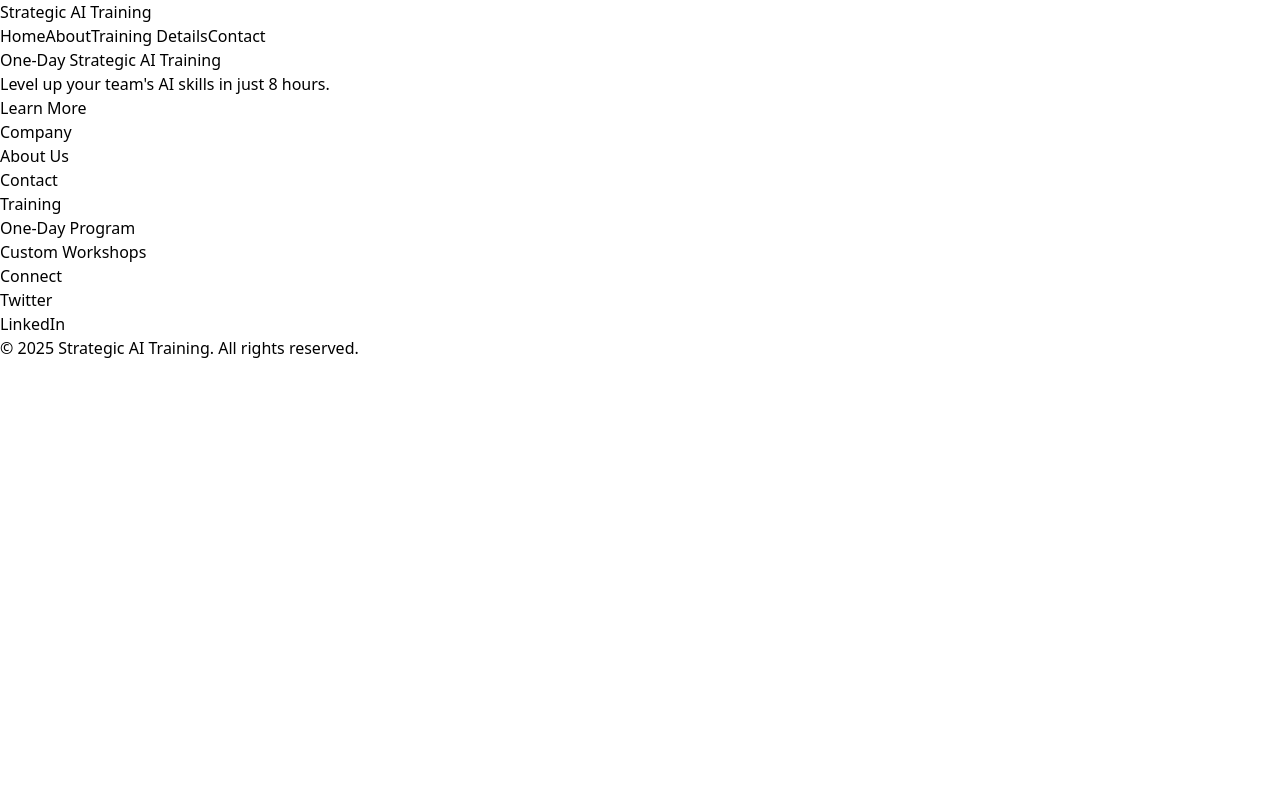
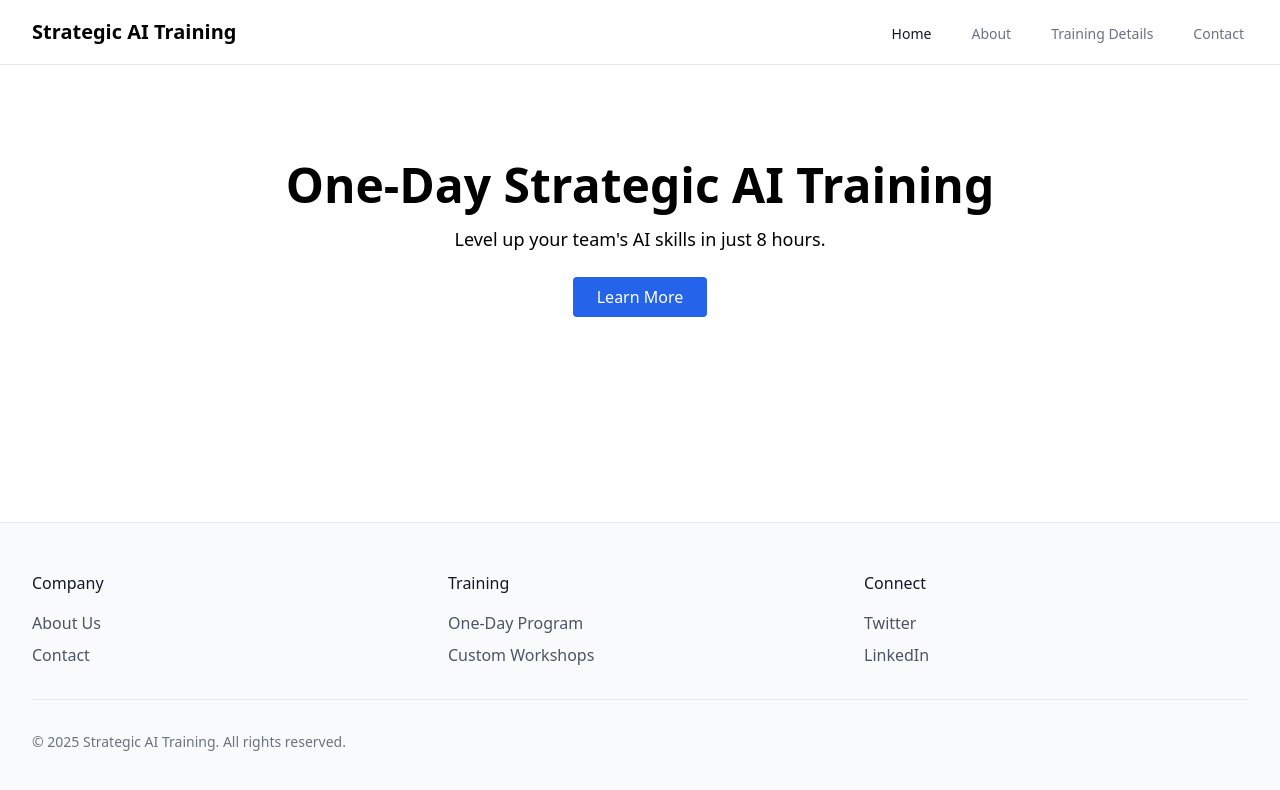
Before and after one commit to 7MinuteLife/one-day-strategic-ai, a Next.js app: page / in a window 1280 px wide. Shown: the top 790 px of the page. Built offline with nearby package versions, Linux system fonts and the light colour scheme.

Commit message:
Fix directory structure and configurations

```diff
--- a/tailwind.config.js
+++ b/tailwind.config.js
@@ -1,7 +1,8 @@
 /** @type {import('tailwindcss').Config} */
 module.exports = {
   content: [
-    './src/**/*.{js,ts,jsx,tsx,mdx}',
+    './pages/**/*.{js,ts,jsx,tsx,mdx}',
+    './components/**/*.{js,ts,jsx,tsx,mdx}',
   ],
   theme: {
     extend: {
```
Also changed, not shown: package.json (+5 -5 lines), 1 other file (tests, documents, lock files or other folders).
